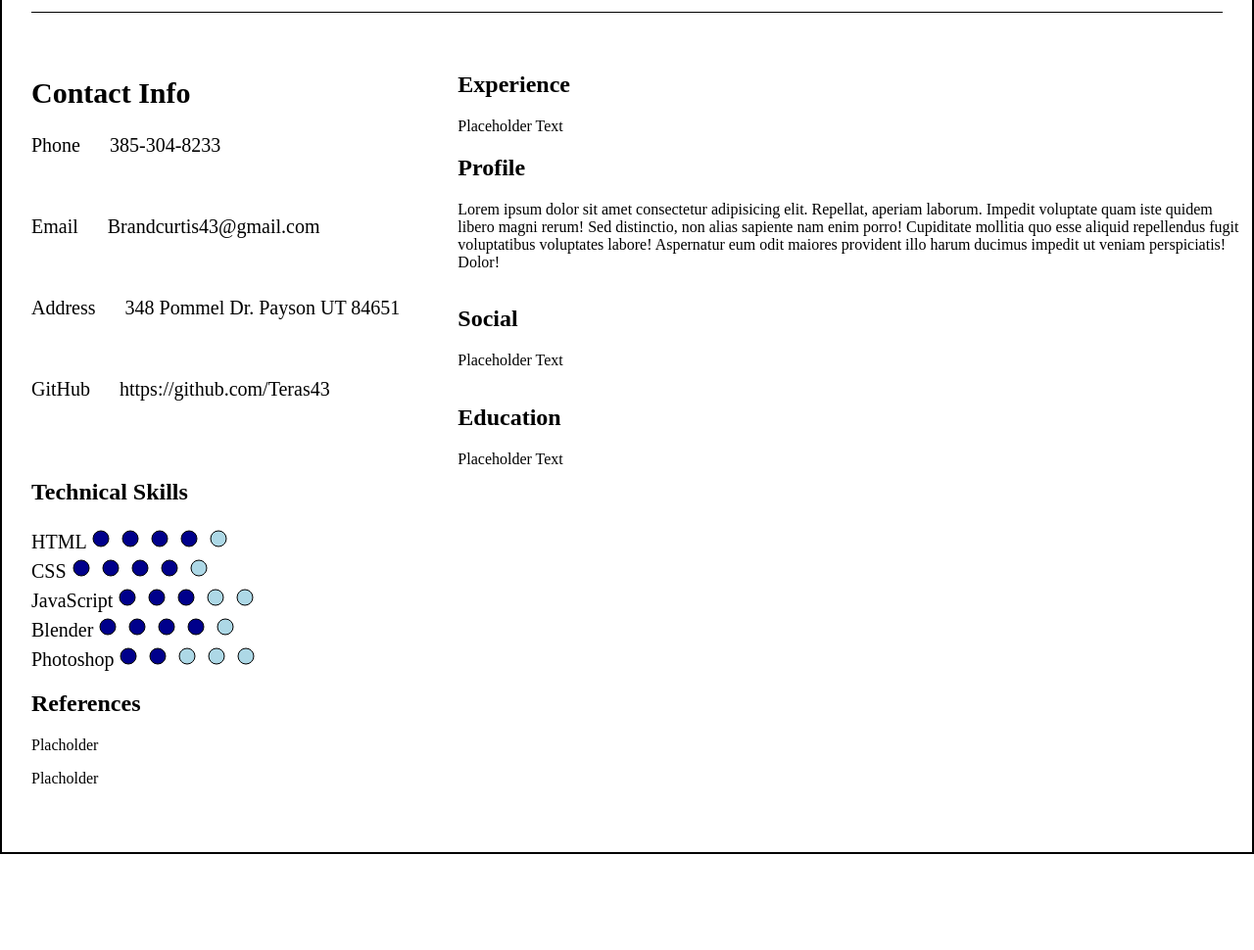
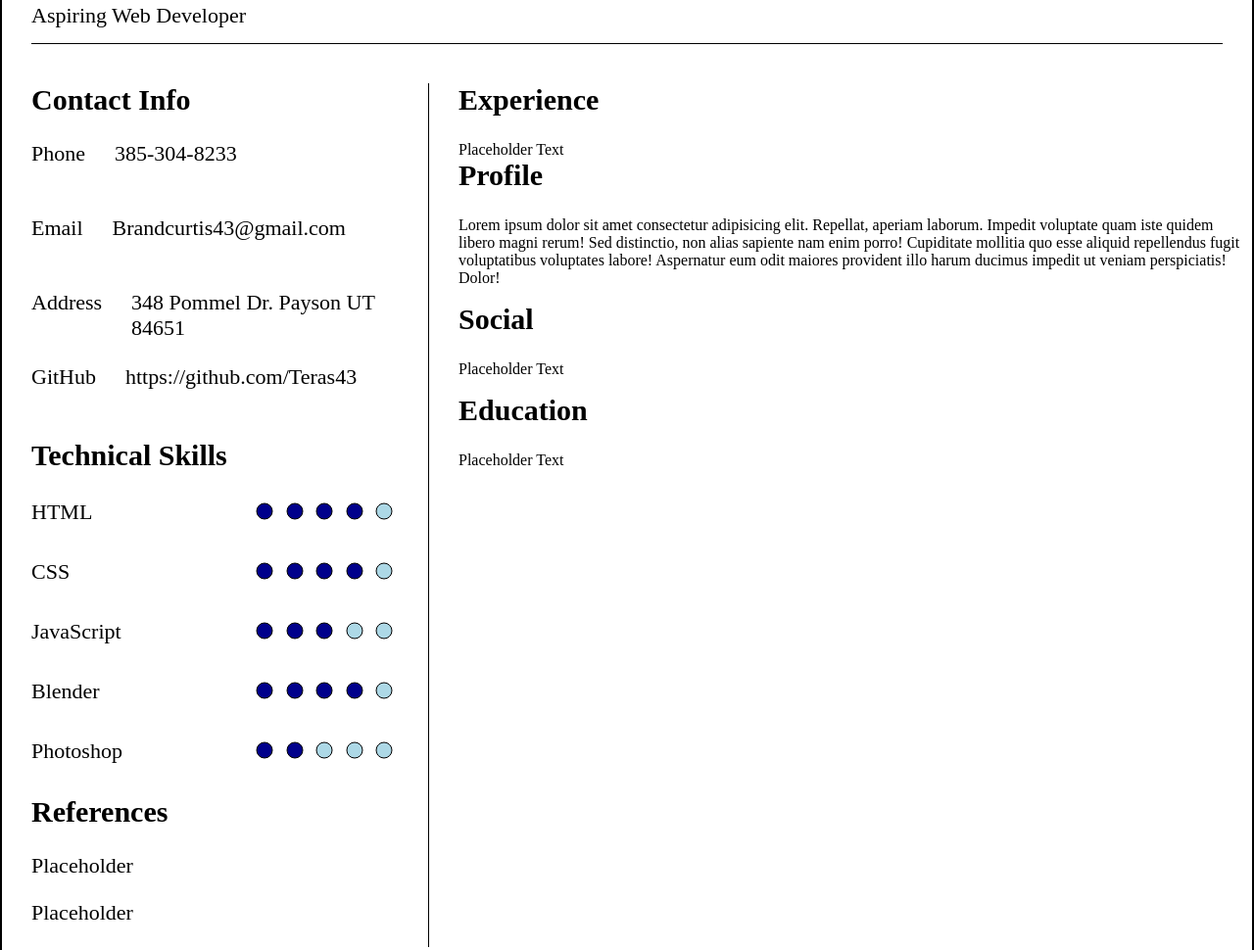
Before and after one commit to Teras43/myResume, a plain HTML site: page sass/public/index.html in a window 1280 px wide. Shown: the part 213-1183 px from the top of the page at 98% size. Before the commit the page ends 1125 px from the top, so only its background shows below. Drawn offline with Linux system fonts and the light colour scheme.

Commit message:
Added spacing to left side an aligned things roughly how I want.

```diff
--- a/sass/public/index.html
+++ b/sass/public/index.html
@@ -35,105 +35,150 @@
                     <div class="technicalSkills">
                         <h2>Technical Skills</h2>
                         <div class="skillsRating">
-                            <div class="htmlRate">
+                            <div class="technicalBody">
+                                <div class="techBodyNames flexRow">
                                     HTML
+                                    <div class="techCircles">
                                         <svg width="25" height="25">
-                                    <circle cx="10" cy="15" r="8" stroke="black" stroke-width="1" fill="darkblue" />
+                                            <circle cx="10" cy="15" r="8" stroke="black" stroke-width="1"
+                                                fill="darkblue" />
                                         </svg>
                                         <svg width="25" height="25">
-                                    <circle cx="10" cy="15" r="8" stroke="black" stroke-width="1" fill="darkblue" />
+                                            <circle cx="10" cy="15" r="8" stroke="black" stroke-width="1"
+                                                fill="darkblue" />
                                         </svg>
                                         <svg width="25" height="25">
-                                    <circle cx="10" cy="15" r="8" stroke="black" stroke-width="1" fill="darkblue" />
+                                            <circle cx="10" cy="15" r="8" stroke="black" stroke-width="1"
+                                                fill="darkblue" />
                                         </svg>
                                         <svg width="25" height="25">
-                                    <circle cx="10" cy="15" r="8" stroke="black" stroke-width="1" fill="darkblue" />
+                                            <circle cx="10" cy="15" r="8" stroke="black" stroke-width="1"
+                                                fill="darkblue" />
                                         </svg>
                                         <svg width="25" height="25">
-                                    <circle cx="10" cy="15" r="8" stroke="black" stroke-width="1" fill="lightblue" />
+                                            <circle cx="10" cy="15" r="8" stroke="black" stroke-width="1"
+                                                fill="lightblue" />
                                         </svg>
                                     </div>
-                            <div class="cssRate">
+                                </div>
+                            </div>
+                            <div class="technicalBody">
+                                <div class="techBodyNames flexRow">
                                     CSS
+                                    <div class="techCircles">
                                         <svg width="25" height="25">
-                                    <circle cx="10" cy="15" r="8" stroke="black" stroke-width="1" fill="darkblue" />
+                                            <circle cx="10" cy="15" r="8" stroke="black" stroke-width="1"
+                                                fill="darkblue" />
                                         </svg>
                                         <svg width="25" height="25">
-                                    <circle cx="10" cy="15" r="8" stroke="black" stroke-width="1" fill="darkblue" />
+                                            <circle cx="10" cy="15" r="8" stroke="black" stroke-width="1"
+                                                fill="darkblue" />
                                         </svg>
                                         <svg width="25" height="25">
-                                    <circle cx="10" cy="15" r="8" stroke="black" stroke-width="1" fill="darkblue" />
+                                            <circle cx="10" cy="15" r="8" stroke="black" stroke-width="1"
+                                                fill="darkblue" />
                                         </svg>
                                         <svg width="25" height="25">
-                                    <circle cx="10" cy="15" r="8" stroke="black" stroke-width="1" fill="darkblue" />
+                                            <circle cx="10" cy="15" r="8" stroke="black" stroke-width="1"
+                                                fill="darkblue" />
                                         </svg>
                                         <svg width="25" height="25">
-                                    <circle cx="10" cy="15" r="8" stroke="black" stroke-width="1" fill="lightblue" />
+                                            <circle cx="10" cy="15" r="8" stroke="black" stroke-width="1"
+                                                fill="lightblue" />
                                         </svg>
                                     </div>
-                            <div class="javaScriptRate">
+                                </div>
+                            </div>
+                            <div class="technicalBody">
+                                <div class="techBodyNames flexRow">
                                     JavaScript
+                                    <div class="techCircles">
                                         <svg width="25" height="25">
-                                    <circle cx="10" cy="15" r="8" stroke="black" stroke-width="1" fill="darkblue" />
+                                            <circle cx="10" cy="15" r="8" stroke="black" stroke-width="1"
+                                                fill="darkblue" />
                                         </svg>
                                         <svg width="25" height="25">
-                                    <circle cx="10" cy="15" r="8" stroke="black" stroke-width="1" fill="darkblue" />
+                                            <circle cx="10" cy="15" r="8" stroke="black" stroke-width="1"
+                                                fill="darkblue" />
                                         </svg>
                                         <svg width="25" height="25">
-                                    <circle cx="10" cy="15" r="8" stroke="black" stroke-width="1" fill="darkblue" />
+                                            <circle cx="10" cy="15" r="8" stroke="black" stroke-width="1"
+                                                fill="darkblue" />
                                         </svg>
                                         <svg width="25" height="25">
-                                    <circle cx="10" cy="15" r="8" stroke="black" stroke-width="1" fill="lightblue" />
+                                            <circle cx="10" cy="15" r="8" stroke="black" stroke-width="1"
+                                                fill="lightblue" />
                                         </svg>
                                         <svg width="25" height="25">
-                                    <circle cx="10" cy="15" r="8" stroke="black" stroke-width="1" fill="lightblue" />
+                                            <circle cx="10" cy="15" r="8" stroke="black" stroke-width="1"
+                                                fill="lightblue" />
                                         </svg>
                                     </div>
-                            <div class="blenderRate">
+                                </div>
+                            </div>
+                            <div class="technicalBody">
+                                <div class="techBodyNames flexRow">
                                     Blender
+                                    <div class="techCircles">
                                         <svg width="25" height="25">
-                                    <circle cx="10" cy="15" r="8" stroke="black" stroke-width="1" fill="darkblue" />
+                                            <circle cx="10" cy="15" r="8" stroke="black" stroke-width="1"
+                                                fill="darkblue" />
                                         </svg>
                                         <svg width="25" height="25">
-                                    <circle cx="10" cy="15" r="8" stroke="black" stroke-width="1" fill="darkblue" />
+                                            <circle cx="10" cy="15" r="8" stroke="black" stroke-width="1"
+                                                fill="darkblue" />
                                         </svg>
                                         <svg width="25" height="25">
-                                    <circle cx="10" cy="15" r="8" stroke="black" stroke-width="1" fill="darkblue" />
+                                            <circle cx="10" cy="15" r="8" stroke="black" stroke-width="1"
+                                                fill="darkblue" />
                                         </svg>
                                         <svg width="25" height="25">
-                                    <circle cx="10" cy="15" r="8" stroke="black" stroke-width="1" fill="darkblue" />
+                                            <circle cx="10" cy="15" r="8" stroke="black" stroke-width="1"
+                                                fill="darkblue" />
                                         </svg>
                                         <svg width="25" height="25">
-                                    <circle cx="10" cy="15" r="8" stroke="black" stroke-width="1" fill="lightblue" />
+                                            <circle cx="10" cy="15" r="8" stroke="black" stroke-width="1"
+                                                fill="lightblue" />
                                         </svg>
                                     </div>
-                            <div class="photoShopRate">
+                                </div>
+                            </div>
+                            <div class="technicalBody">
+                                <div class="techBodyNames flexRow">
                                     Photoshop
+                                    <div class="techCircles">
                                         <svg width="25" height="25">
-                                    <circle cx="10" cy="15" r="8" stroke="black" stroke-width="1" fill="darkblue" />
+                                            <circle cx="10" cy="15" r="8" stroke="black" stroke-width="1"
+                                                fill="darkblue" />
                                         </svg>
                                         <svg width="25" height="25">
-                                    <circle cx="10" cy="15" r="8" stroke="black" stroke-width="1" fill="darkblue" />
+                                            <circle cx="10" cy="15" r="8" stroke="black" stroke-width="1"
+                                                fill="darkblue" />
                                         </svg>
                                         <svg width="25" height="25">
-                                    <circle cx="10" cy="15" r="8" stroke="black" stroke-width="1" fill="lightblue" />
+                                            <circle cx="10" cy="15" r="8" stroke="black" stroke-width="1"
+                                                fill="lightblue" />
                                         </svg>
                                         <svg width="25" height="25">
-                                    <circle cx="10" cy="15" r="8" stroke="black" stroke-width="1" fill="lightblue" />
+                                            <circle cx="10" cy="15" r="8" stroke="black" stroke-width="1"
+                                                fill="lightblue" />
                                         </svg>
                                         <svg width="25" height="25">
-                                    <circle cx="10" cy="15" r="8" stroke="black" stroke-width="1" fill="lightblue" />
+                                            <circle cx="10" cy="15" r="8" stroke="black" stroke-width="1"
+                                                fill="lightblue" />
                                         </svg>
+                                    </div>
+                                </div>
                             </div>
                         </div>
                     </div>
                     <div class="referencesInfo">
                         <h2>References</h2>
                         <p>
-                                Placholder
+                            Placeholder
                         </p>
                         <p>
-                                Placholder
+                            Placeholder
                         </p>
                     </div>
                 </div>
--- a/sass/src/styles/styles.scss
+++ b/sass/src/styles/styles.scss
@@ -2,13 +2,17 @@
 
 @import "resetDefault";
 
+// Mixin
+
+
 // Variables
 
 $bottomLeftSpacing: 0px 0px 50px 30px;
-$bottomRightMargin: 0px 30px 60px 0px;
-$sizedFonts1: 20px;
-$sizedFonts2: 18px;
-$sizedFonts3: 28px;
+$bottomRightMargin1: 0px 30px 50px 0px;
+$bottomRightMargin2: 0px 30px 30px 0px;
+$sizedFonts1: 30px;
+$sizedFonts2: 22px;
+$sizedFonts3: 42px;
 
 // General Page CSS
 
@@ -46,11 +50,20 @@ $sizedFonts3: 28px;
     display: flex;
 }
 
+h1 {
+    font-size: $sizedFonts3;
+}
+
+.dressTextTop {
+    font-size: $sizedFonts2;
+}
+
 .leftSide {
     display: flex;
     flex: 3;
     flex-direction: column;
     margin: $bottomLeftSpacing;
+    border-right: 1px solid black;
 }
 
 .rightSide {
@@ -60,14 +73,36 @@ $sizedFonts3: 28px;
     margin: $bottomLeftSpacing;
 }
 
-.contactBody {
-    margin: $bottomRightMargin;
+.contactInfo {
+    font-size: $sizedFonts2;
 }
 
-.contactInfo {
-    font-size: $sizedFonts1
+.contactBody {
+    margin: $bottomRightMargin1;
 }
 
-.skillsRating  {
+h2 {
     font-size: $sizedFonts1;
+    margin-top: 0px;
 }
+
+.technicalSkills {
+    justify-content: space-between;
+}
+
+.technicalBody {
+    margin: $bottomRightMargin2;
+}
+
+.techBodyNames {
+    @extend .technicalSkills;
+    align-items: center;
+}
+
+.skillsRating {
+    font-size: $sizedFonts2;
+}
+
+.referencesInfo {
+    font-size: $sizedFonts2;
+}
```
Also changed, not shown: sass/public/stylesheets/styles.css, 1 other file. Lines whose indentation alone changed are shown as unchanged.
